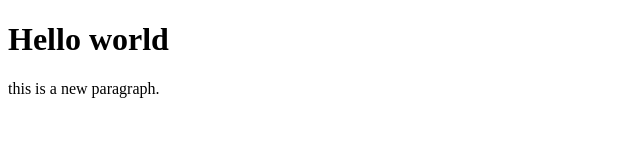
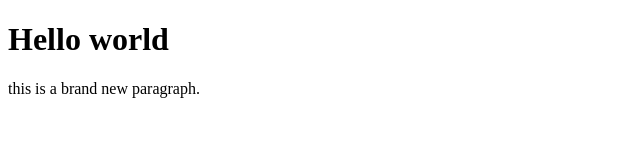
Before and after one commit to tommac13/git-example-project, a plain HTML site: page index.html in a window 1280 px wide. Shown: the full height of the page, 0-640 px from the left. Drawn offline with Linux system fonts and the light colour scheme.

Commit message:
added brand

```diff
--- a/index.html
+++ b/index.html
@@ -8,6 +8,6 @@
 </head>
 <body>
     <h1>Hello world</h1>
- <p> this is a new paragraph.</p>
+ <p> this is a brand new paragraph.</p>
 </body>
 </html>
```
